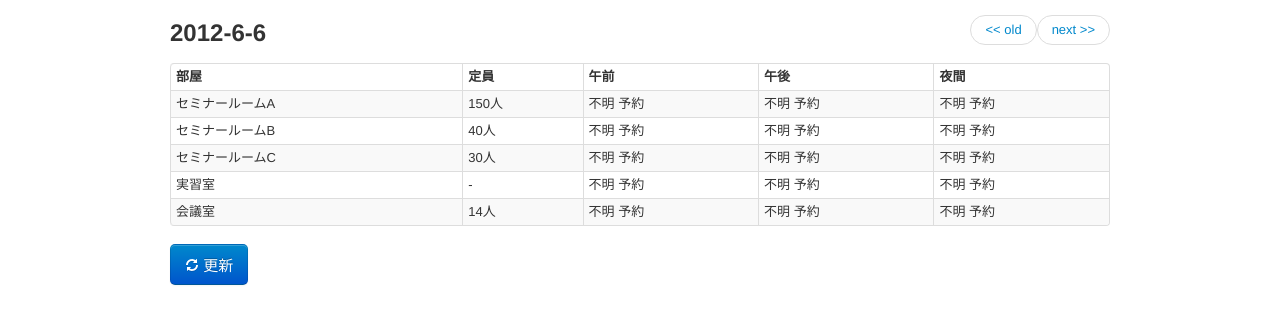
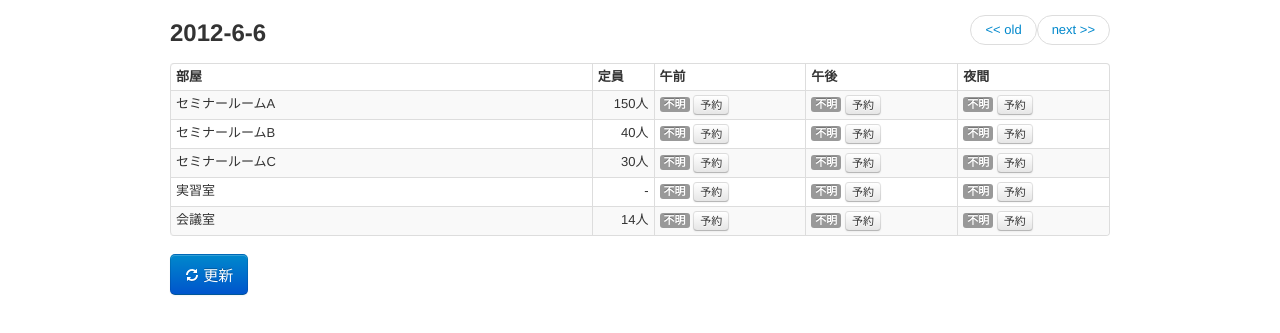
Before and after one commit to onjiro/osc2012do-ajax-hands-on, a website: page view_sample/index.html in a window 1280 px wide. Shown: the part 127-460 px from the top of the page. Drawn offline with nearby package versions, Linux system fonts and the light colour scheme; no server answers.

Commit message:
テーブル内の要素にスタイルを適用

```diff
--- a/view_sample/index.html
+++ b/view_sample/index.html
@@ -7,6 +7,9 @@
   <script src="https://ajax.googleapis.com/ajax/libs/jquery/1.7.2/jquery.min.js" ></script>
   <script src="js/bootstrap.min.js" ></script>
   <script src="js/reserve-room.js" ></script>
+  <style type="text/css">
+    td.capacity { text-align: right }
+  </style>
 </head>
 <body>
   <div class="navbar">
@@ -36,11 +39,11 @@
     <table class="reservations table table-striped table-bordered table-condensed">
       <thead>
         <tr>
-          <th>部屋</th>
-          <th class="capacity">定員</th>
-          <th class="morning">午前</th>
-          <th class="daytime">午後</th>
-          <th class="night">夜間</th>
+          <th class="span5">部屋</th>
+          <th class="capacity span1">定員</th>
+          <th class="morning  span2">午前</th>
+          <th class="daytime  span2">午後</th>
+          <th class="night    span2">夜間</th>
         </tr>
       </thead>
       <tbody>
@@ -48,80 +51,80 @@
           <td>セミナールームA</td>
           <td class="capacity">150人</td>
           <td data-division="morning">
-            <span class="status">不明</span>
-            <span class="reserve button">予約</span>
+            <span class="status label">不明</span>
+            <span class="reserve button btn btn-mini">予約</span>
           </td>
           <td data-division="daytime">
-            <span class="status">不明</span>
-            <span class="reserve button">予約</span>
+            <span class="status label">不明</span>
+            <span class="reserve button btn btn-mini">予約</span>
           </td>
           <td data-division="night">
-            <span class="status">不明</span>
-            <span class="reserve button">予約</span>
+            <span class="status label">不明</span>
+            <span class="reserve button btn btn-mini">予約</span>
           </td>
         </tr>
         <tr id="seminar-room-b">
           <td>セミナールームB</td>
           <td class="capacity">40人</td>
           <td data-division="morning">
-            <span class="status">不明</span>
-            <span class="reserve button">予約</span>
+            <span class="status label">不明</span>
+            <span class="reserve button btn btn-mini">予約</span>
           </td>
           <td data-division="daytime">
-            <span class="status">不明</span>
-            <span class="reserve button">予約</span>
+            <span class="status label">不明</span>
+            <span class="reserve button btn btn-mini">予約</span>
           </td>
           <td data-division="night">
-            <span class="status">不明</span>
-            <span class="reserve button">予約</span>
+            <span class="status label">不明</span>
+            <span class="reserve button btn btn-mini">予約</span>
           </td>
         </tr>
         <tr id="seminar-room-c">
           <td>セミナールームC</td>
           <td class="capacity">30人</td>
           <td data-division="morning">
-            <span class="status">不明</span>
-            <span class="reserve button">予約</span>
+            <span class="status label">不明</span>
+            <span class="reserve button btn btn-mini">予約</span>
           </td>
           <td data-division="daytime">
-            <span class="status">不明</span>
-            <span class="reserve button">予約</span>
+            <span class="status label">不明</span>
+            <span class="reserve button btn btn-mini">予約</span>
           </td>
           <td data-division="night">
-            <span class="status">不明</span>
-            <span class="reserve button">予約</span>
+            <span class="status label">不明</span>
+            <span class="reserve button btn btn-mini">予約</span>
           </td>
         </tr>
         <tr id="practical-room">
           <td>実習室</td>
           <td class="capacity">-</td>
           <td data-division="morning">
-            <span class="status">不明</span>
-            <span class="reserve button">予約</span>
+            <span class="status label">不明</span>
+            <span class="reserve button btn btn-mini">予約</span>
           </td>
           <td data-division="daytime">
-            <span class="status">不明</span>
-            <span class="reserve button">予約</span>
+            <span class="status label">不明</span>
+            <span class="reserve button btn btn-mini">予約</span>
           </td>
           <td data-division="night">
-            <span class="status">不明</span>
-            <span class="reserve button">予約</span>
+            <span class="status label">不明</span>
+            <span class="reserve button btn btn-mini">予約</span>
           </td>
         </tr>
         <tr id="conference-room">
           <td>会議室</td>
           <td class="capacity">14人</td>
           <td data-division="morning">
-            <span class="status">不明</span>
-            <span class="reserve button">予約</span>
+            <span class="status label">不明</span>
+            <span class="reserve button btn btn-mini">予約</span>
           </td>
           <td data-division="daytime">
-            <span class="status">不明</span>
-            <span class="reserve button">予約</span>
+            <span class="status label">不明</span>
+            <span class="reserve button btn btn-mini">予約</span>
           </td>
           <td data-division="night">
-            <span class="status">不明</span>
-            <span class="reserve button">予約</span>
+            <span class="status label">不明</span>
+            <span class="reserve button btn btn-mini">予約</span>
           </td>
         </tr>
       </tbody>
```
